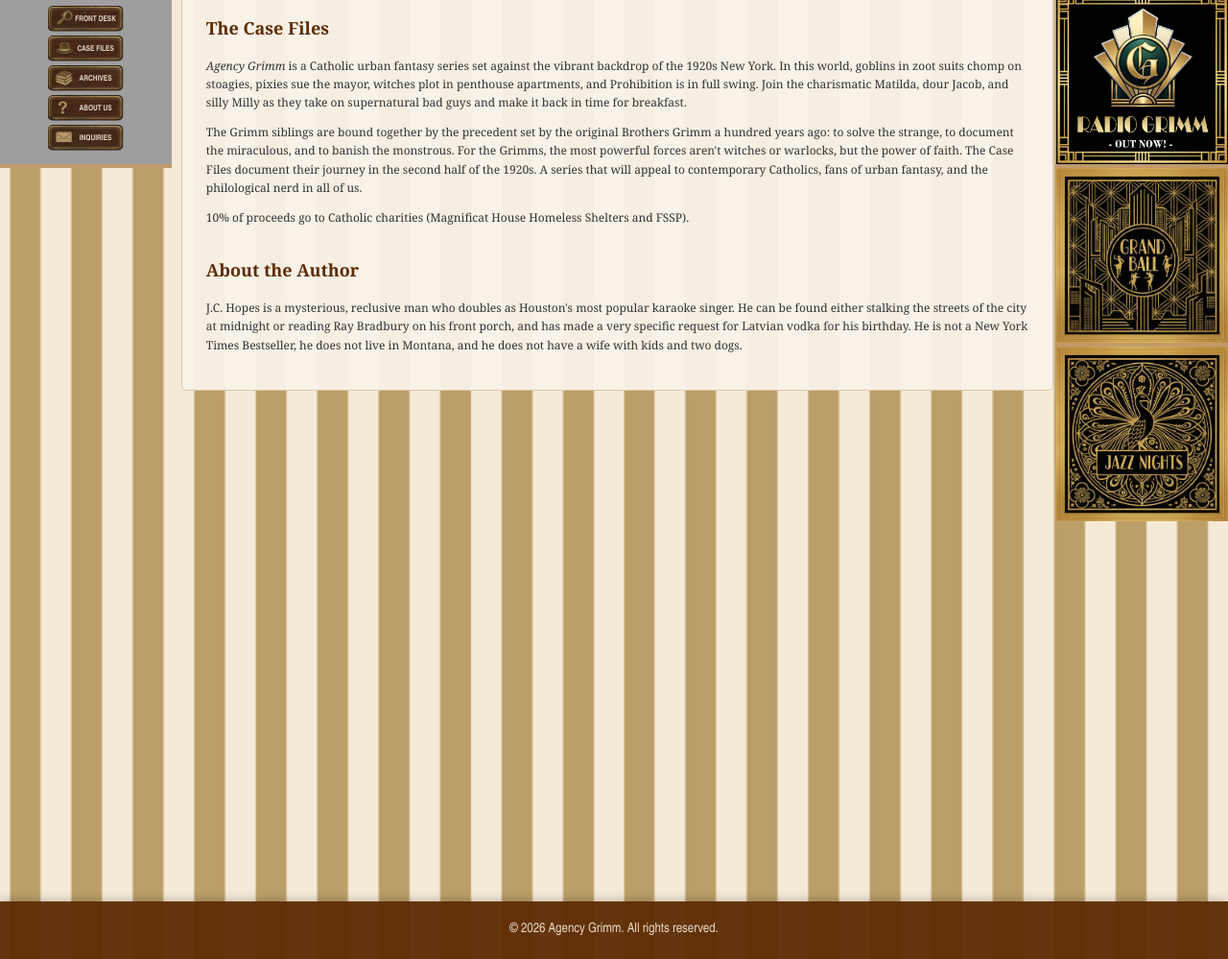
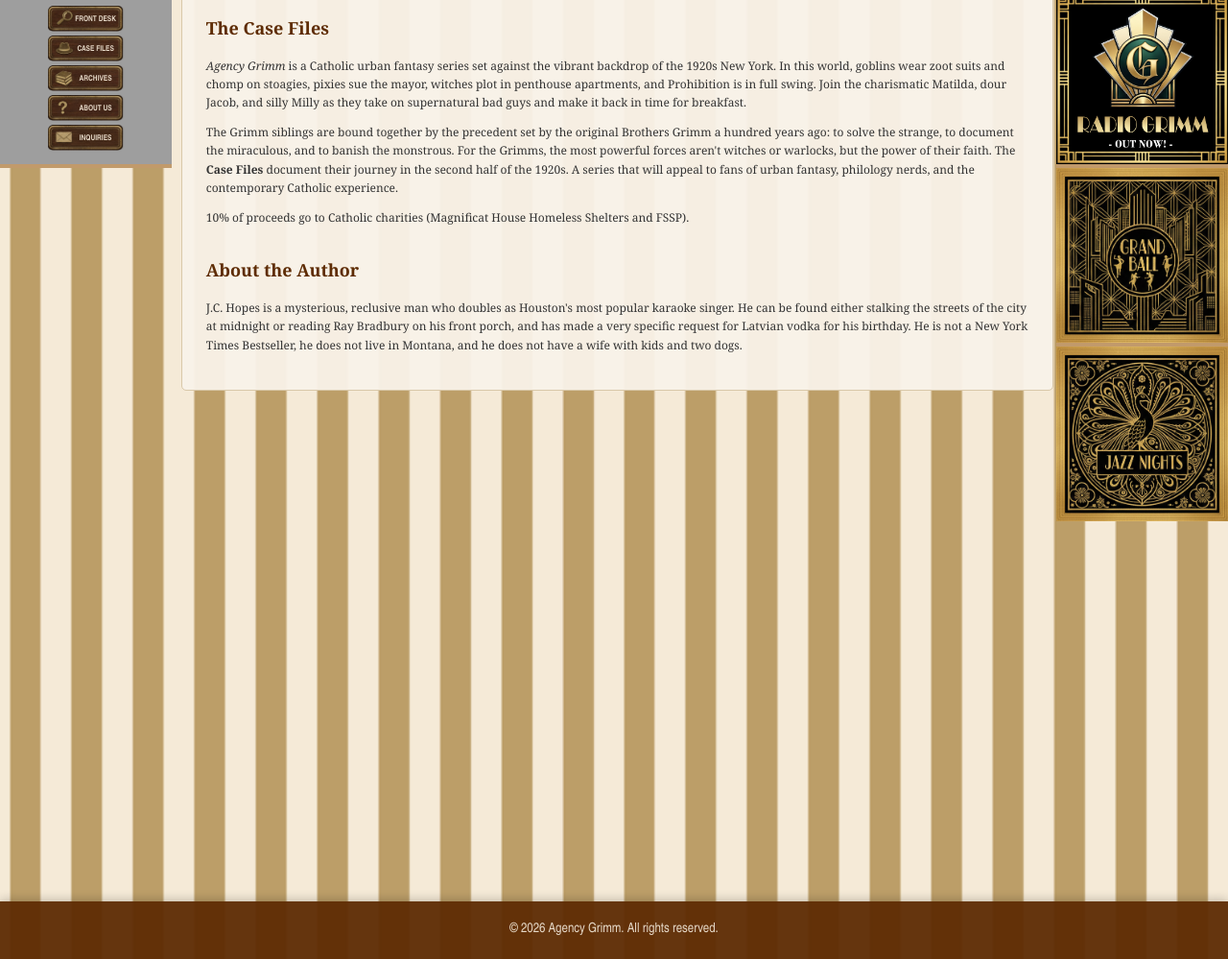
Before and after one commit to johnhopes-collab/grimmsdetectiveagency, a Jekyll site: the page built from about.html, in a window 1280 px wide. Shown: the part 692-1691 px from the top of the page at 96% size. Built offline with Jekyll 4.4.1, drawn with Linux system fonts in a browser that asks for light colours; grey boxes are pictures that could not be loaded.

Commit message:
Update about.html

```diff
--- a/about.html
+++ b/about.html
@@ -5,9 +5,9 @@ title: About Us
 
 <h2>The Case Files</h2>
 
-<p><i>Agency Grimm</i> is a Catholic urban fantasy series set against the vibrant backdrop of the 1920s New York. In this world, goblins in zoot suits chomp on stoagies, pixies sue the mayor, witches plot in penthouse apartments, and Prohibition is in full swing. Join the charismatic Matilda, dour Jacob, and silly Milly as they take on supernatural bad guys and make it back in time for breakfast.</p>
+<p><i>Agency Grimm</i> is a Catholic urban fantasy series set against the vibrant backdrop of the 1920s New York. In this world, goblins wear zoot suits and chomp on stoagies, pixies sue the mayor, witches plot in penthouse apartments, and Prohibition is in full swing. Join the charismatic Matilda, dour Jacob, and silly Milly as they take on supernatural bad guys and make it back in time for breakfast.</p>
 
-<p>The Grimm siblings are bound together by the precedent set by the original Brothers Grimm a hundred years ago: to solve the strange, to document the miraculous, and to banish the monstrous. For the Grimms, the most powerful forces aren't witches or warlocks, but the power of faith. The Case Files document their journey in the second half of the 1920s. A series that will appeal to contemporary Catholics, fans of urban fantasy, and the philological nerd in all of us.</p>
+<p>The Grimm siblings are bound together by the precedent set by the original Brothers Grimm a hundred years ago: to solve the strange, to document the miraculous, and to banish the monstrous. For the Grimms, the most powerful forces aren't witches or warlocks, but the power of their faith. The <strong>Case Files</strong> document their journey in the second half of the 1920s. A series that will appeal to fans of urban fantasy, philology nerds, and the contemporary Catholic experience.</p>
 
 <p>10% of proceeds go to Catholic charities (Magnificat House Homeless Shelters and FSSP).</p>
 
```
